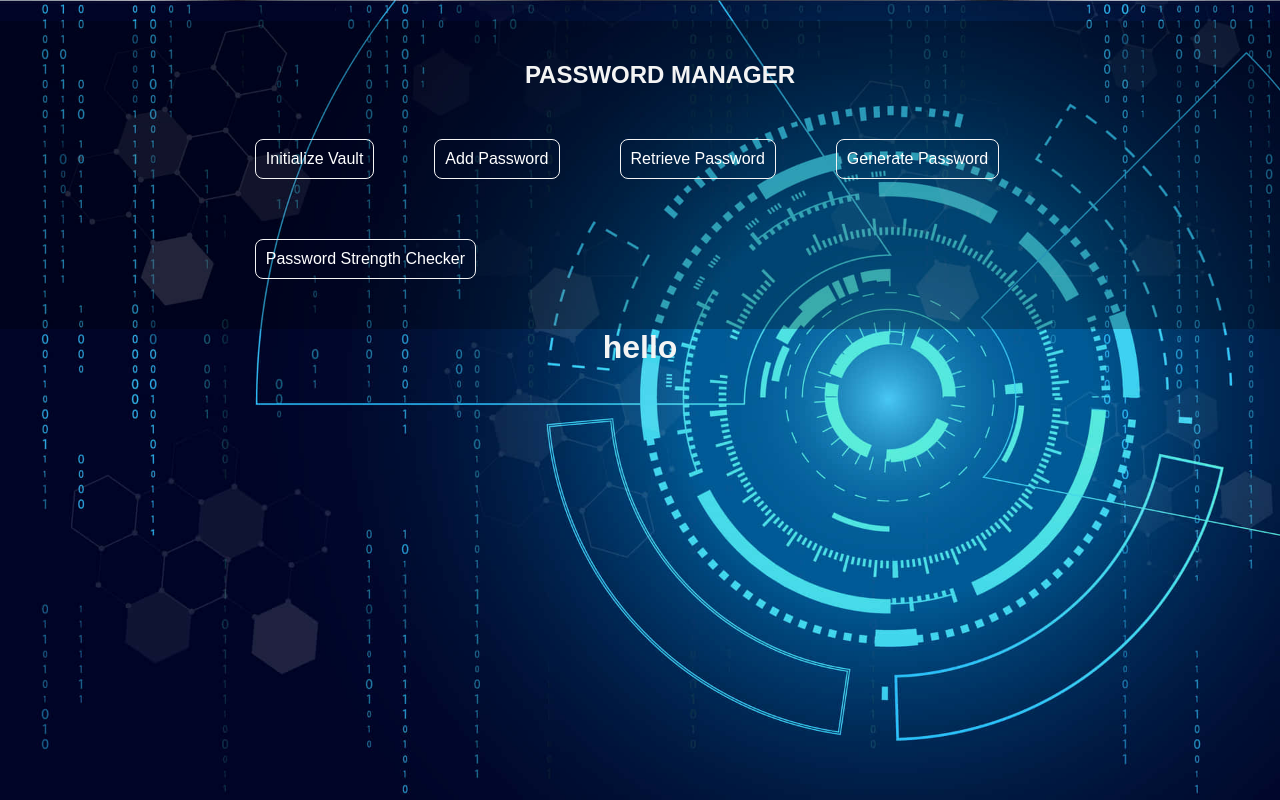
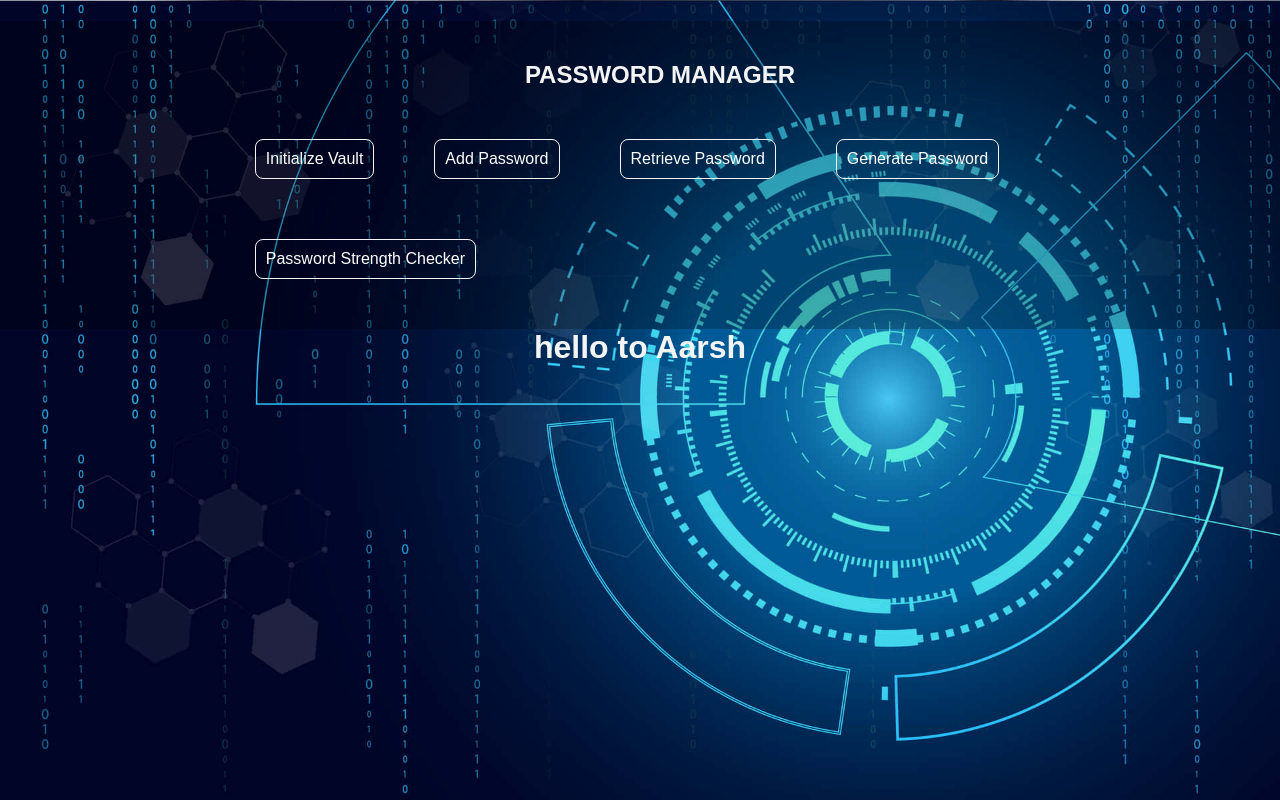
Before and after one commit to Aarsh19707/PasswordManager, a plain HTML site: page static/index.html in a window 1280 px wide. Shown: the top 800 px of the page. Drawn offline with Linux system fonts and the light colour scheme.

Commit message:
Update index.html

```diff
--- a/static/index.html
+++ b/static/index.html
@@ -17,7 +17,7 @@
             <li><a href="strength.html">Password Strength Checker</a></li>
         </ul>
     </nav>
-    <h1>hello</h1>
+    <h1>hello to Aarsh</h1>
 
 </body>
 </html>
```
